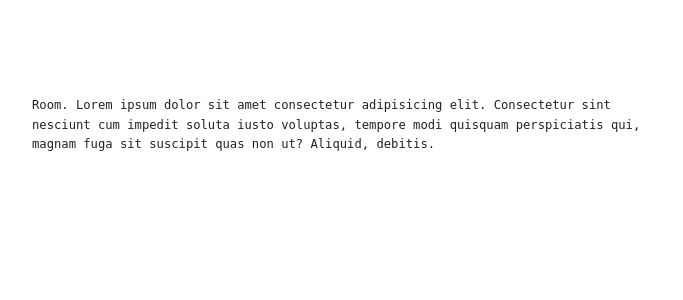
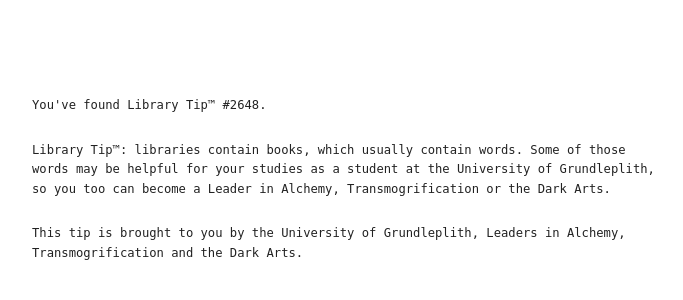
Before and after one commit to ThThelitz/story, a Flask app: page /23 in a window 1280 px wide. Shown: the top 300 px of the page, without its empty margins (128-811 px from the left). Run offline with Flask 2, Linux system fonts and the light colour scheme.

Commit message:
Write LT2648 rooms

```diff
--- a/static/data.js
+++ b/static/data.js
@@ -15,11 +15,11 @@ const rooms = [
     new Room("LH45957", "/16"),
     new Room("LH45957", "/17"),
     new Room("LH45957", "/18"),
+    new Room("LH45957", "/25"),
     new Room("LT2648", "/21"),
     new Room("LT2648", "/22"),
     new Room("LT2648", "/23"),
     new Room("LT2648", "/24"),
-    new Room("Room 5", "/25"),
     new Room("Room 6", "/26"),
     new Room("Room 7", "/27"),
     new Room("Room 8", "/28"),
--- a/static/styles.css
+++ b/static/styles.css
@@ -10,6 +10,10 @@ body {
 
 h1 {
     font-family: Spook, monospace;
+}
+
+img {
+    max-width: 90%;
 }
 
 .book {
--- a/templates/building.html
+++ b/templates/building.html
@@ -2,7 +2,7 @@
 
 {% block main %}
     <p>
-        This is a building. Woah look at all those floors. I sure hope they don't change around...
+        You enter the building and find a sign that lists all the floors.
     </p>
     <a id="floor-list"></a>
 {% endblock %}
--- a/templates/floor.html
+++ b/templates/floor.html
@@ -2,7 +2,8 @@
 
 {% block main %}
     <p>
-        This is a floor. Woah look at all those rooms. I sure hope they don't change around...
+        This floor looks just the same as all the others. The only orientation you have is the rooms that can be found on this particular floor.
     </p>
+    <div id="disinfectant"></div>
     <a id="room-list"></a>
 {% endblock %}
--- a/templates/juniorstein.html
+++ b/templates/juniorstein.html
@@ -2,7 +2,7 @@
 
 {% block main %}
     <p>
-        "Welcome to the Juniorstein Building, home to the Schools of Alchemy and Transmogrification. There is a lot of interdisciplinar collaboration between these schools, so that's why they were put in the same building."
+        "Welcome to the Juniorstein Building, home to the Schools of Alchemy and Transmogrification and one of the largest buildings as you can see. There is a lot of interdisciplinar collaboration between these schools, so that's why they were put in the same building."
     </p>
     <p>
         "By the way, if you're doing English Literature and Linguistics and someone told you to go to the Fartrell Building, this building here is actually where you need to go. It's a long story, but there used to be an interdimensional portal that connected the two and so everyone's kinda used to them being connected when they're actually not anymore and yada yada yada. Point is, new arrivals often get it wrong, so be sure to go to the right building."
--- a/templates/room_1.html
+++ b/templates/room_1.html
@@ -1,5 +1,5 @@
 {% extends "layout.html" %}
 
 {% block main %}
-    <p>Room. Lorem ipsum dolor sit amet consectetur adipisicing elit. Consectetur sint nesciunt cum impedit soluta iusto voluptas, tempore modi quisquam perspiciatis qui, magnam fuga sit suscipit quas non ut? Aliquid, debitis.</p>
+    <p>You've arrived in Lecture Theater 2648. You appear to have walked in on a lecture about synthetic procedures for creating an Elixir of Life. By the look the professor is shooting you, you are really not supposed to see this. Better high-tail it out of there.</p>
 {% endblock %}
--- a/templates/room_2.html
+++ b/templates/room_2.html
@@ -1,5 +1,6 @@
 {% extends "layout.html" %}
 
 {% block main %}
-    <p>Room. Lorem ipsum dolor sit amet consectetur adipisicing elit. Consectetur sint nesciunt cum impedit soluta iusto voluptas, tempore modi quisquam perspiciatis qui, magnam fuga sit suscipit quas non ut? Aliquid, debitis.</p>
+    <p>This room is empty except for a Labrador Terrier dog. Its tag says "2648". Apparently one dog in a series of cloned animals.</p>
+    <img src="static/dogs/lab_terrier.jpg" alt="Labrador Terrier 2648">
 {% endblock %}
--- a/templates/room_3.html
+++ b/templates/room_3.html
@@ -1,5 +1,11 @@
 {% extends "layout.html" %}
 
 {% block main %}
-    <p>Room. Lorem ipsum dolor sit amet consectetur adipisicing elit. Consectetur sint nesciunt cum impedit soluta iusto voluptas, tempore modi quisquam perspiciatis qui, magnam fuga sit suscipit quas non ut? Aliquid, debitis.</p>
+    <p>You've found Library Tip™ #2648.</p>
+    <p>
+        Library Tip™: libraries contain books, which usually contain words. Some of those words may be helpful for your studies as a student at the University of Grundleplith, so you too can become a Leader in Alchemy, Transmogrification or the Dark Arts.
+    </p>
+    <p>
+        This tip is brought to you by the University of Grundleplith, Leaders in Alchemy, Transmogrification and the Dark Arts.
+    </p>
 {% endblock %}
--- a/templates/room_4.html
+++ b/templates/room_4.html
@@ -1,5 +1,5 @@
 {% extends "layout.html" %}
 
 {% block main %}
-    <p>Room. Lorem ipsum dolor sit amet consectetur adipisicing elit. Consectetur sint nesciunt cum impedit soluta iusto voluptas, tempore modi quisquam perspiciatis qui, magnam fuga sit suscipit quas non ut? Aliquid, debitis.</p>
+    <p>Ceci n'est pas une salle.</p>
 {% endblock %}
--- a/templates/room_5.html
+++ b/templates/room_5.html
@@ -1,5 +1,7 @@
 {% extends "layout.html" %}
 
 {% block main %}
-    <p>Room. Lorem ipsum dolor sit amet consectetur adipisicing elit. Consectetur sint nesciunt cum impedit soluta iusto voluptas, tempore modi quisquam perspiciatis qui, magnam fuga sit suscipit quas non ut? Aliquid, debitis.</p>
+    <p>Nobody's in this room, except for a dog. Looks like a Labrador Husky mix.</p>
+    <p>Its tag carries the number "45957". Perhaps something akin to a serial number?</p>
+    <img src="static/dogs/lab_husky.jpg" alt="Labrador Husky 45957">
 {% endblock %}
```
Also changed, not shown: static/dogs/lab_husky.jpg (added), static/dogs/lab_terrier.jpg (added), 1 other file.
